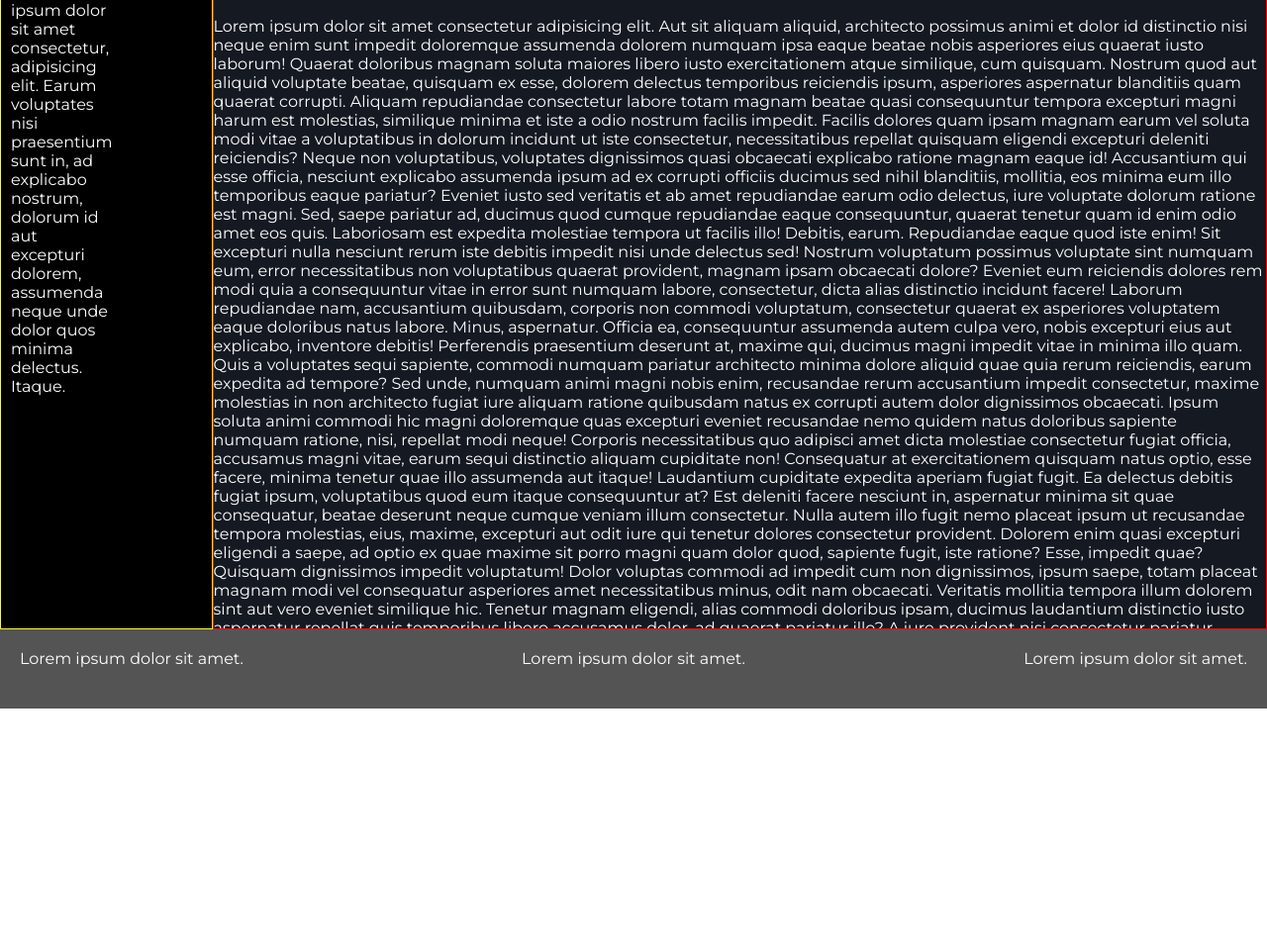
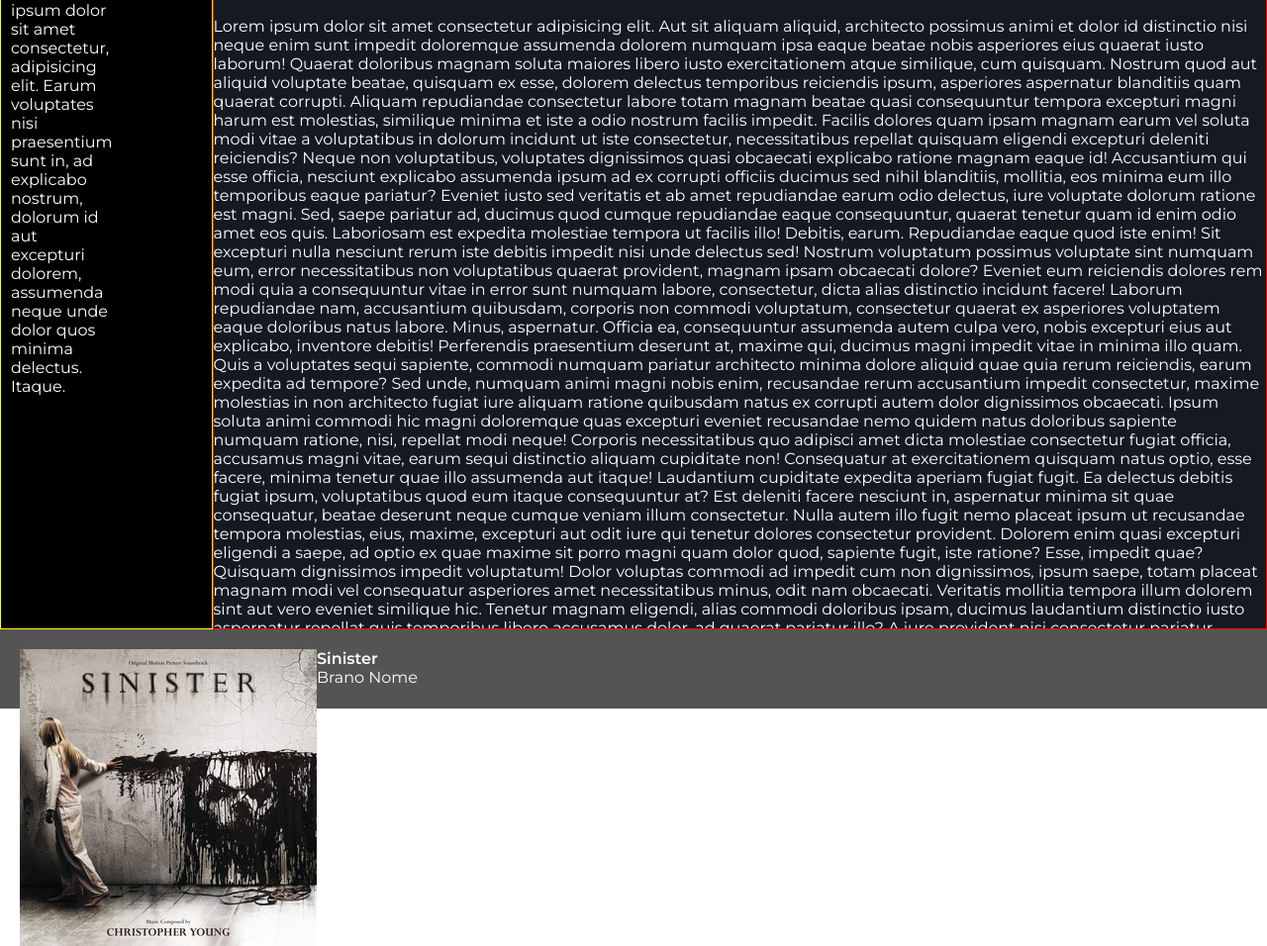
Before and after one commit to Alethepata/html-css-spotifyweb, a plain HTML site: page index.html in a window 1280 px wide. Shown: the part 84-1040 px from the top of the page at 99% size. Before the commit the page ends 800 px from the top, so only its background shows below. Drawn offline with Linux system fonts and the light colour scheme.

Commit message:
[Add] img 2° section

```diff
--- a/index.html
+++ b/index.html
@@ -3,6 +3,7 @@
 <head>
   <meta charset="UTF-8">
   <meta name="viewport" content="width=device-width, initial-scale=1.0">
+   <link rel="stylesheet" href="https://cdnjs.cloudflare.com/ajax/libs/font-awesome/6.4.2/css/all.min.css" integrity="sha512-z3gLpd7yknf1YoNbCzqRKc4qyor8gaKU1qmn+CShxbuBusANI9QpRohGBreCFkKxLhei6S9CQXFEbbKuqLg0DA==" crossorigin="anonymous" referrerpolicy="no-referrer" />
   <link rel="preconnect" href="https://fonts.googleapis.com">
   <link rel="preconnect" href="https://fonts.gstatic.com" crossorigin>
   <link href="https://fonts.googleapis.com/css2?family=Fredoka:wght@400;600&family=Kanit:wght@300&family=Montserrat:wght@100;400;600&family=Open+Sans:wght@400;500;800&family=PT+Sans:ital,wght@0,400;0,700;1,400&display=swap" rel="stylesheet">
@@ -36,22 +37,30 @@
       </div>
 
     </div>
-
-    <div class="container">
-
-
-
-    </div>
   </section>
 
   <section>  <!-- 2 SECTION -->
     <div class="container">
-      <div class="bottombar">
+      <div class="bottombar flex">
         <div class="content flex">
-          <span>Lorem ipsum dolor sit amet.</span>
-          <span>Lorem ipsum dolor sit amet.</span>
-          <span>Lorem ipsum dolor sit amet.</span>
+          <img src="img/sinister.jpeg" alt="">
+          <div class="text">
+            <h4>
+              Sinister
+            </h4>
+            <span>
+              Brano Nome
+            </span>
+          </div>
         </div>
+        <div class="content flex">
+
+        </div>
+        <div class="content flex">
+
+        </div>
+
+
       </div>
     </div>
   </section>
```
